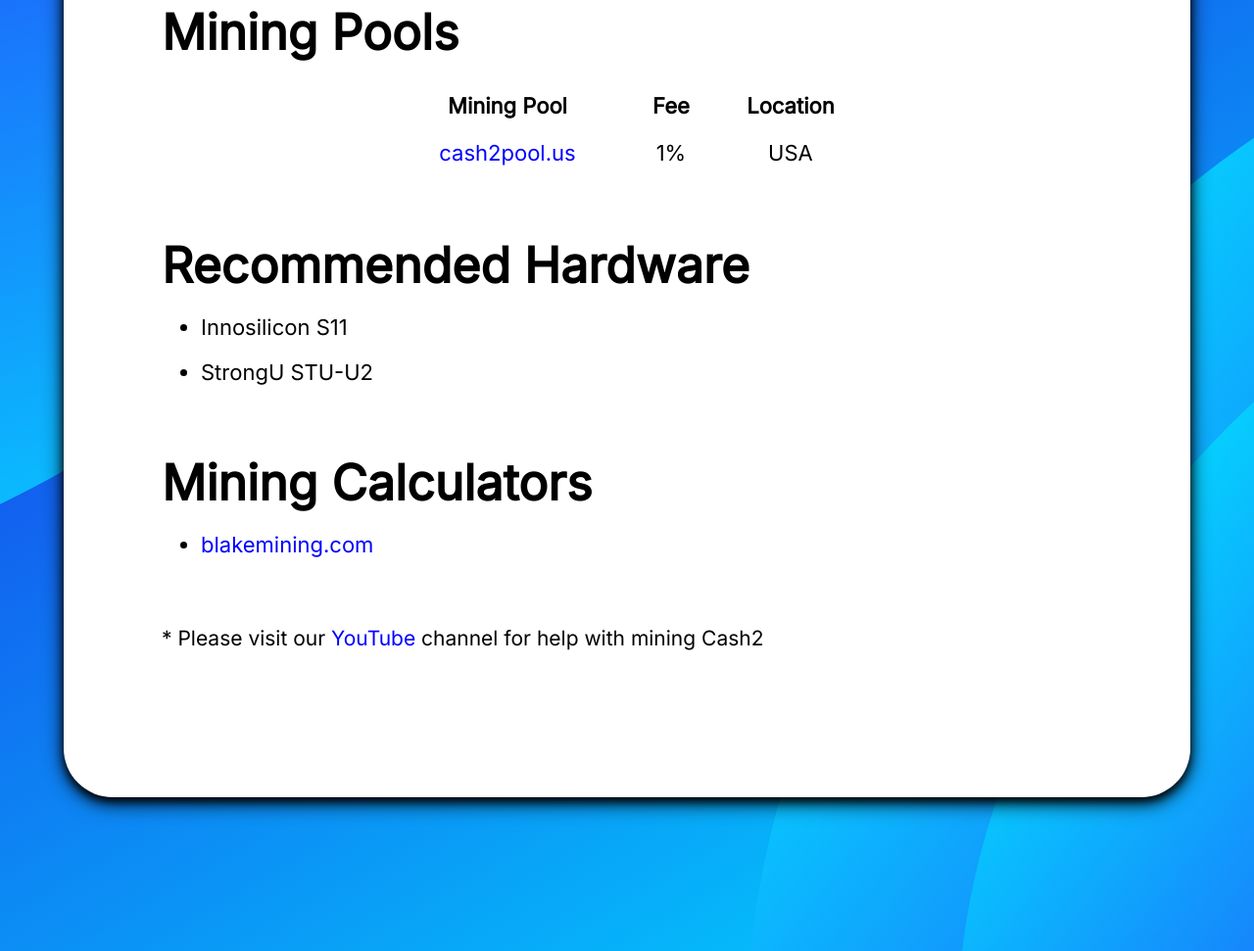
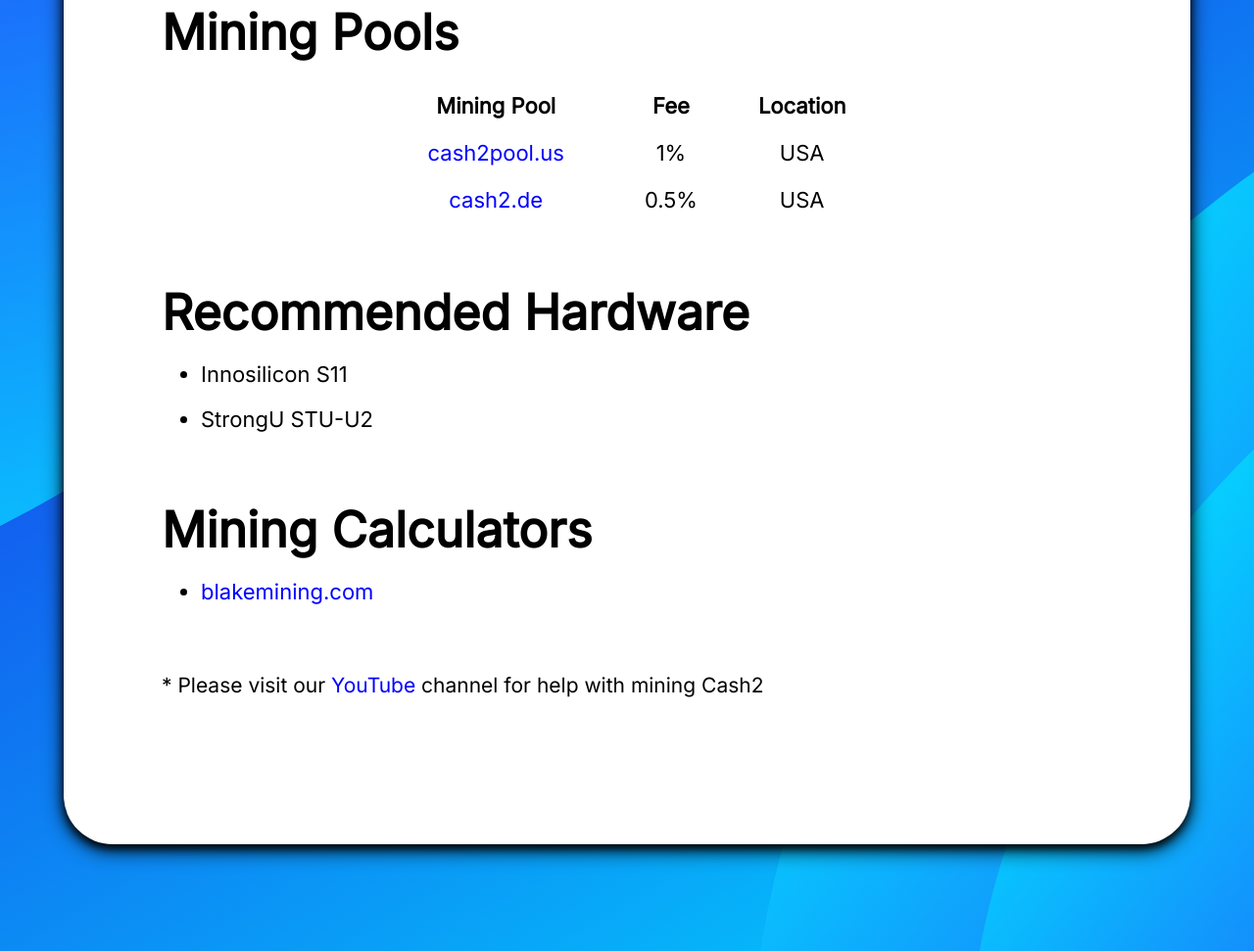
Before and after one commit to cash2/cash2-website, a plain HTML site: page index.html in a window 1280 px wide. Shown: the part 6043-7014 px from the top of the page at 98% size. Drawn offline with Linux system fonts and the light colour scheme; no server answers.

Commit message:
Added pool cash2.de to the Mining section

```diff
--- a/index.html
+++ b/index.html
@@ -207,6 +207,11 @@
 								<td>1%</td>
 								<td>USA</td>
 							</tr>
+							<tr>
+								<td><a href="https://cash2.de/" target="_blank">cash2.de</a></td>
+								<td>0.5%</td>
+								<td>USA</td>
+							</tr>
 						</table>
 					</div>
 					<div id="miningPoolDivContainer">
```
